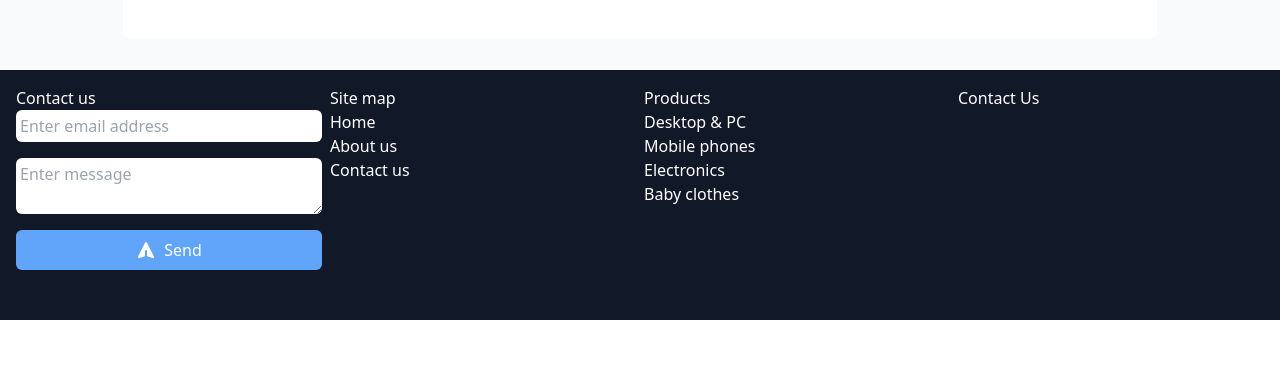
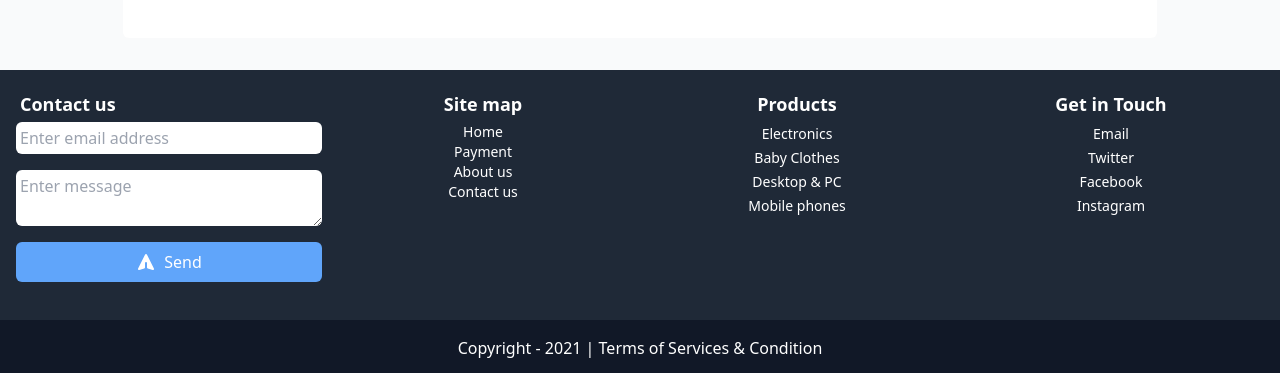
Before and after one commit to JoramWells/dozens-ke, a Next.js app: page / in a window 1280 px wide. Shown: the part 874-1247 px from the top of the page. Before the commit the page ends 1194 px from the top, so only its background shows below. Built offline with nearby package versions, Linux system fonts and the light colour scheme.

Commit message:
Finished with footer

```diff
--- a/components/FooterPage.js
+++ b/components/FooterPage.js
@@ -1,40 +1,62 @@
-import { PaperAirplaneIcon } from '@heroicons/react/solid'
-import React from 'react'
+import { PaperAirplaneIcon } from "@heroicons/react/solid";
+import React from "react";
 
 export default function FooterPage() {
   return (
-        <footer className="bg-gray-900 text-white grid grid-cols-4 gap-2 p-4" style={{height:"250px"}}>
+    <footer>
+      <div
+        className="bg-gray-800 text-white grid grid-cols-4 gap-2 p-4"
+        style={{ height: "250px" }}
+      >
         <div>
-                <p>Contact us</p>
+          <p className="font-semibold text-lg m-1">Contact us</p>
           <div className="flex flex-col space-y-4">
-                    <input type="text" placeholder="Enter email address" className="focus:outline-none text-black p-1 rounded-md" />
-                    <textarea placeholder="Enter message" className="focus:outline-none text-black p-1 rounded-md" />
+            <input
+              type="text"
+              placeholder="Enter email address"
+              className="focus:outline-none text-black p-1 rounded-md"
+            />
+            <textarea
+              placeholder="Enter message"
+              className="focus:outline-none text-black p-1 rounded-md"
+            />
             <div className="flex flex-row space-x-2 bg-blue-400 p-2 rounded-md items-center content-center justify-center">
               <PaperAirplaneIcon className="h-5" />
               <button className="block focus:outline-none">Send</button>
-
-                    </div>
-
             </div>
           </div>
-            <div>
-                <p>Site map</p>
-                <ul>
+        </div>
+        <div className="text-center">
+          <p className="font-semibold text-lg m-1 text-center">Site map</p>
+          <ul className="text-sm ">
             <li>Home</li>
+            <li>Payment</li>
             <li>About us</li>
             <li>Contact us</li>
           </ul>
         </div>
-            <div>
-                <p>Products</p>
-                <p>Desktop & PC</p>
-                <p>Mobile phones</p>
-                <p>Electronics</p>
-                <p>Baby clothes</p>
+        <div className="text-center">
+          <p className="font-semibold text-lg m-1">Products</p>
+          <ul className="text-sm leading-6">
+            <li>Electronics</li>
+            <li>Baby Clothes</li>
+            <li> Desktop & PC</li>
+            <li>Mobile phones </li>
+          </ul>
         </div>
-            <div>
-                <p>Contact Us</p>
+        <div className="text-center">
+          <p className="font-semibold text-lg m-1">Get in Touch</p>
+          <ul className="text-sm leading-6">
+            <li>Email</li>
+            <li>Twitter</li>
+            <li>Facebook</li>
+            <li>Instagram</li>
+          </ul>
+        </div>
+      </div>
+      <div className="text-white p-4 bg-gray-900 text-center">
+        Copyright - 2021 | Terms of Services & Condition
       </div>
     </footer>
-    )
+  );
 }
--- a/components/Navigation.js
+++ b/components/Navigation.js
@@ -2,8 +2,8 @@ import React from 'react'
 
 export default function Navigation() {
     return (
-        <div>
-            <nav className="flex flex-row shadow-xl justify-between p-4 content-center items-center">
+        <div className="shadow-3xl">
+            <nav className="flex flex-row  justify-between p-4 content-center items-center">
                 <div className="">
                     Home
                 </div>
```
Lines whose indentation alone changed are shown as unchanged.
